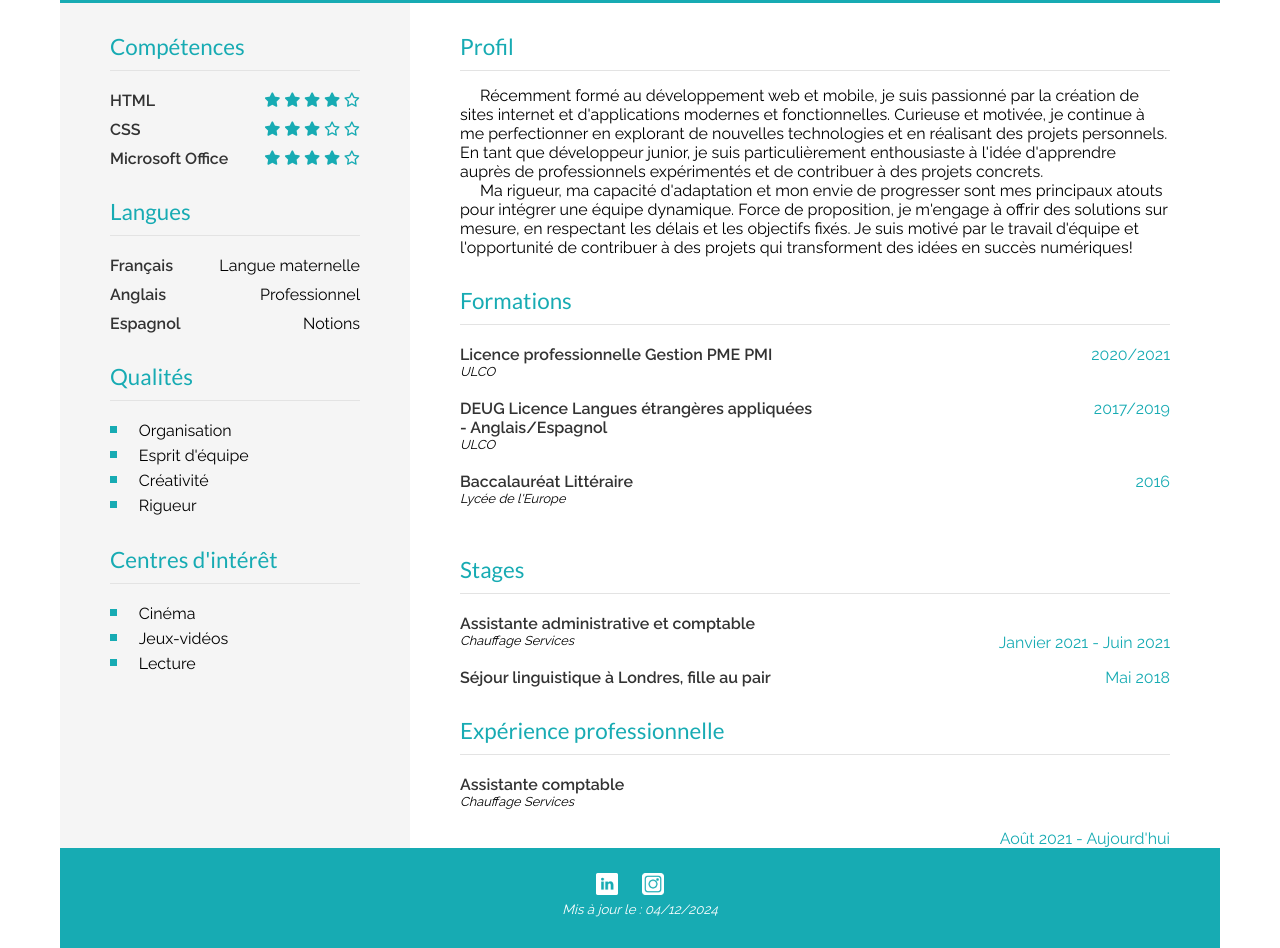
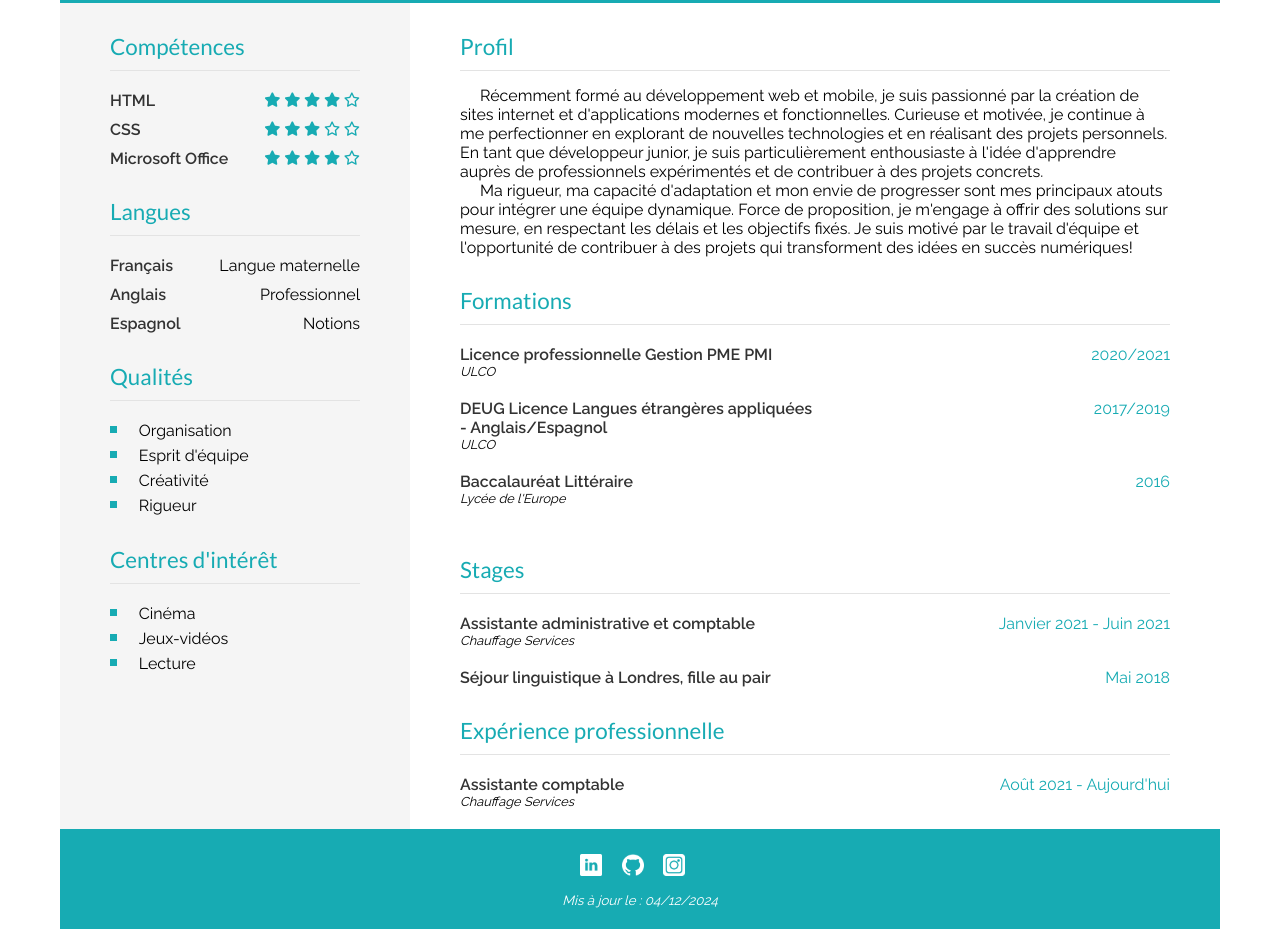
Before and after one commit to Laurinedbt/Devoir-Bilan-1, a plain HTML site: page index.html in a window 1280 px wide. Shown: the part 237-1185 px from the top of the page. Drawn offline with Linux system fonts and the light colour scheme.

Commit message:
positions correction

```diff
--- a/css/style.css
+++ b/css/style.css
@@ -14,6 +14,7 @@ footer{
 footer p{
     font-style: italic;
     text-align: center;
+    padding-top: 10px;
 }
 
 .logo{
@@ -22,7 +23,7 @@ footer p{
 }
 
 .logo img{
-    padding-right: 20px;
+    padding-right: 15px;
 }
 
 header{
--- a/index.html
+++ b/index.html
@@ -123,8 +123,8 @@
                 </div>
                 <div class="section">
                     <p class="bold">Assistante administrative et comptable</p>
+                    <p class="date">Janvier 2021 - Juin 2021</p>
                     <p class="place">Chauffage Services</p>
-                    <p class="date">Janvier 2021 - Juin 2021</p>
                     <p class="bold">Séjour linguistique à Londres, fille au pair</p>
                     <p class="date">Mai 2018</p>
                 </div>
@@ -133,10 +133,10 @@
                 <div class="title-container">
                     <h2>Expérience professionnelle</h2>
                 </div>
-                <div class="section"></div>
+                <div class="section">
                     <p class="bold">Assistante comptable</p>
+                    <p class="date">Août 2021 - Aujourd'hui</p>
                     <p class="place">Chauffage Services</p>
-                    <p class="date">Août 2021 - Aujourd'hui</p>
                 </div>
             </section>
         </div>
@@ -144,6 +144,7 @@
     <footer>
         <div class="logo">
             <img src="./IMAGE/linkedin.png" height="22px" alt="Linkedin Logo">
+            <img src="./IMAGE/github.png" height="22px" alt="GitHub Logo">
             <img src="./IMAGE/instagram.png" height="22px" alt="Instagram Logo">
         </div>
         <p><small>Mis à jour le : <time datetime="2024-12-04">04/12/2024</time></small></p>
```
Also changed, not shown: IMAGE/github.png (added).
